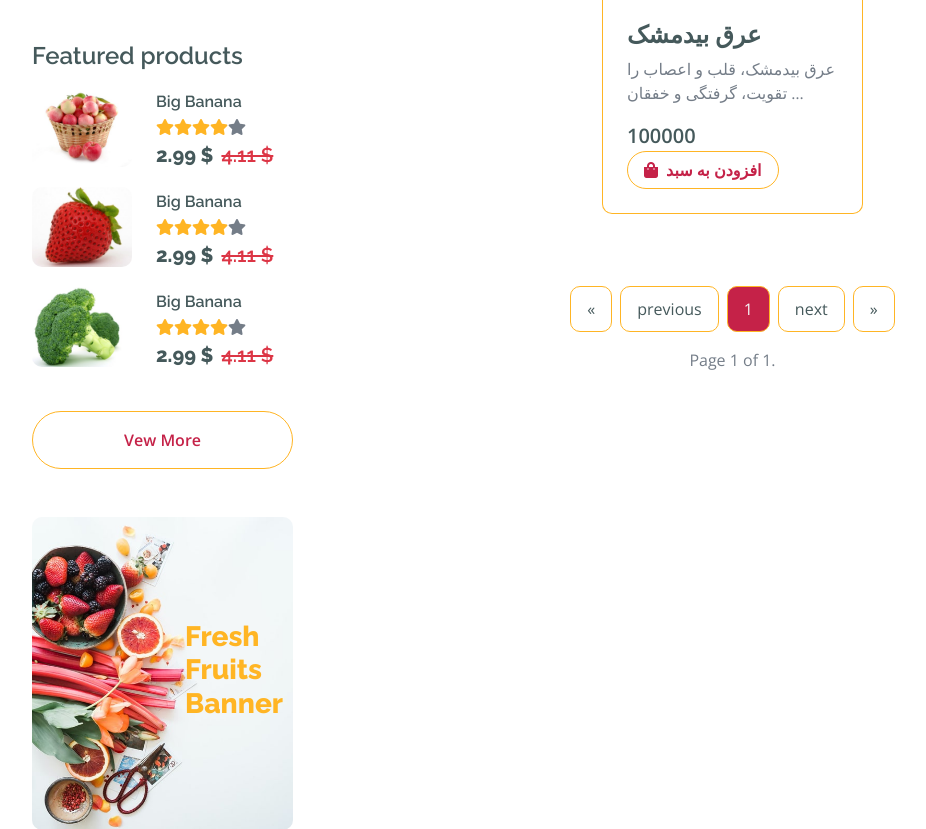
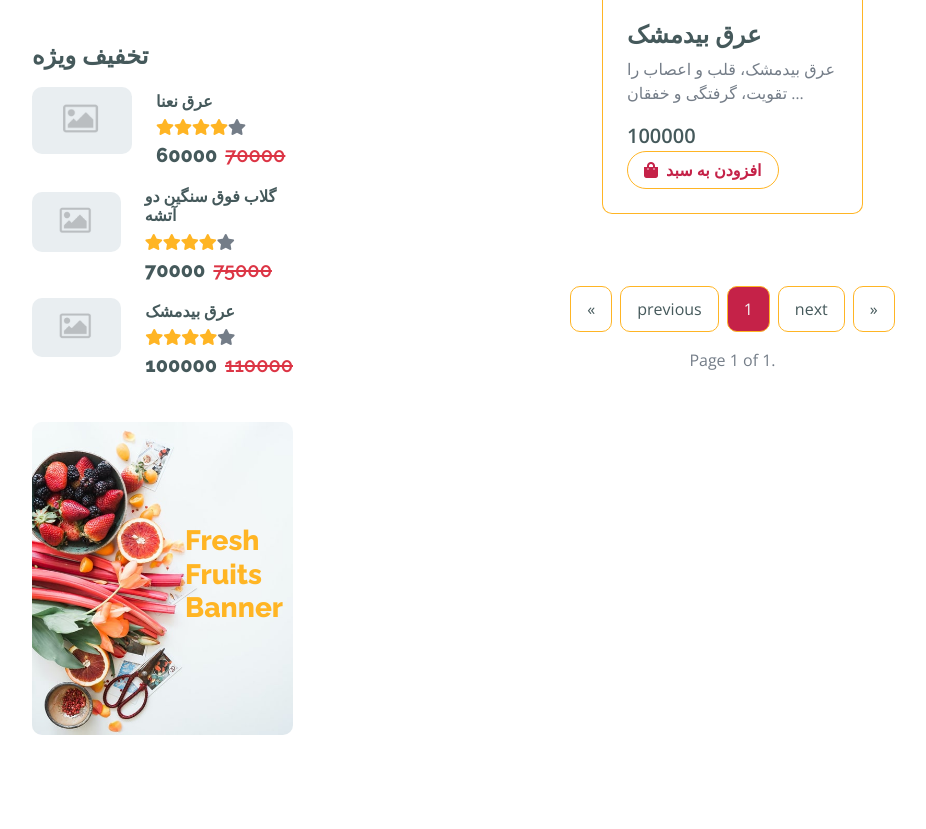
Before and after one commit to hamidrezakhorram/kashangol-website, a Django app: page /shop in a window 1280 px wide. Shown: the part 1175-2004 px from the top of the page, without its empty margins (50-976 px from the left). Run offline with Django 4.2, Linux system fonts and the light colour scheme; data comes from the database, SQL or seed files in the repository; both versions use the stored data as it was after the commit; some libraries are stand-ins or nearby versions.

Commit message:
discount product bar added

```diff
--- /dev/null
+++ b/shop/templatetags/shop_tags.py
@@ -0,0 +1,24 @@
+from django import template
+from shop.models import Product
+
+register = template.Library()
+
+@register.inclusion_tag('shop/shop-discount.html')
+def discount_tag(arg = 3):
+    products = Product.objects.filter(pub_status=1).exclude(discount =0).order_by('price')[:arg]
+    for product in products:
+        product.price = product.price - product.discount
+    return {'products': products}
+
+
+
+
+
+# @register.inclusion_tag('shop/shop-discount.html')
+# def postcategory():
+#     products = Product.objects.filter(pub_status=1)
+#     categories = Category.objects.all()
+#     catdict ={}
+#     for name in categories:
+#         catdict[name]=posts.filter(Category = name).count()
+#     return {'categories': catdict}
--- a/shop/views.py
+++ b/shop/views.py
@@ -23,3 +23,12 @@ def singel_views(request , pid):
     products=get_object_or_404(Product , pk = pid , pub_status = 1)
     context={'products': products}
     return render(request, 'shop/shop-detail.html' , context)
+
+def discount_views(request):
+    products= Product.objects.filter( pub_status = True)
+    products_max = products.objects.order_by('-price')
+    context={'products_max': products_max}
+
+
+
+    return render(request, 'shop/shop-discount.html'  , context)
--- /dev/null
+++ b/templates/shop/shop-discount.html
@@ -0,0 +1,28 @@
+{% load static %}
+
+<div class="col-lg-12">
+    <h4 class="mb-3">تخفیف ویژه</h4>
+    {% for product in products %}
+    <div class="d-flex align-items-center justify-content-start">
+        <div class="rounded me-4" style="width: 100px; height: 100px;">
+            <img src="{{product.image.url}}" class="img-fluid rounded" alt="">
+        </div>
+        <div>
+            <h6 class="mb-2">{{product.name}}</h6>
+            <div class="d-flex mb-2">
+                <i class="fa fa-star text-secondary"></i>
+                <i class="fa fa-star text-secondary"></i>
+                <i class="fa fa-star text-secondary"></i>
+                <i class="fa fa-star text-secondary"></i>
+                <i class="fa fa-star"></i>
+            </div>
+            <div class="d-flex mb-2">
+                <h5 class="fw-bold me-2">{{product.price}}</h5>
+                <h5 class="text-danger text-decoration-line-through">{{product.price|add:product.discount}}</h5>
+            </div>
+        </div>
+    </div>
+    {% endfor %}
+
+
+</div>
--- a/templates/shop/shop.html
+++ b/templates/shop/shop.html
@@ -1,5 +1,6 @@
 {% extends 'base.html' %}
 {% load static %}
+{% load shop_tags %}
 {% block content%}
 
 
@@ -91,70 +92,11 @@
                                                 <label for="Categories-5"> Expired</label>
                                             </div>
                                         </div>
+
                                     </div>
-                                    <div class="col-lg-12">
-                                        <h4 class="mb-3">Featured products</h4>
-                                        <div class="d-flex align-items-center justify-content-start">
-                                            <div class="rounded me-4" style="width: 100px; height: 100px;">
-                                                <img src="{% static 'img/featur-1.jpg' %}" class="img-fluid rounded" alt="">
-                                            </div>
-                                            <div>
-                                                <h6 class="mb-2">Big Banana</h6>
-                                                <div class="d-flex mb-2">
-                                                    <i class="fa fa-star text-secondary"></i>
-                                                    <i class="fa fa-star text-secondary"></i>
-                                                    <i class="fa fa-star text-secondary"></i>
-                                                    <i class="fa fa-star text-secondary"></i>
-                                                    <i class="fa fa-star"></i>
-                                                </div>
-                                                <div class="d-flex mb-2">
-                                                    <h5 class="fw-bold me-2">2.99 $</h5>
-                                                    <h5 class="text-danger text-decoration-line-through">4.11 $</h5>
-                                                </div>
-                                            </div>
-                                        </div>
-                                        <div class="d-flex align-items-center justify-content-start">
-                                            <div class="rounded me-4" style="width: 100px; height: 100px;">
-                                                <img src="{% static 'img/featur-2.jpg' %}" class="img-fluid rounded" alt="">
-                                            </div>
-                                            <div>
-                                                <h6 class="mb-2">Big Banana</h6>
-                                                <div class="d-flex mb-2">
-                                                    <i class="fa fa-star text-secondary"></i>
-                                                    <i class="fa fa-star text-secondary"></i>
-                                                    <i class="fa fa-star text-secondary"></i>
-                                                    <i class="fa fa-star text-secondary"></i>
-                                                    <i class="fa fa-star"></i>
-                                                </div>
-                                                <div class="d-flex mb-2">
-                                                    <h5 class="fw-bold me-2">2.99 $</h5>
-                                                    <h5 class="text-danger text-decoration-line-through">4.11 $</h5>
-                                                </div>
-                                            </div>
-                                        </div>
-                                        <div class="d-flex align-items-center justify-content-start">
-                                            <div class="rounded me-4" style="width: 100px; height: 100px;">
-                                                <img src="{% static 'img/featur-3.jpg' %}" class="img-fluid rounded" alt="">
-                                            </div>
-                                            <div>
-                                                <h6 class="mb-2">Big Banana</h6>
-                                                <div class="d-flex mb-2">
-                                                    <i class="fa fa-star text-secondary"></i>
-                                                    <i class="fa fa-star text-secondary"></i>
-                                                    <i class="fa fa-star text-secondary"></i>
-                                                    <i class="fa fa-star text-secondary"></i>
-                                                    <i class="fa fa-star"></i>
-                                                </div>
-                                                <div class="d-flex mb-2">
-                                                    <h5 class="fw-bold me-2">2.99 $</h5>
-                                                    <h5 class="text-danger text-decoration-line-through">4.11 $</h5>
-                                                </div>
-                                            </div>
-                                        </div>
-                                        <div class="d-flex justify-content-center my-4">
-                                            <a href="#" class="btn border border-secondary px-4 py-3 rounded-pill text-primary w-100">Vew More</a>
-                                        </div>
-                                    </div>
+
+                                    {% discount_tag  %}
+
                                     <div class="col-lg-12">
                                         <div class="position-relative">
                                             <img src="{% static 'img/banner-fruits.jpg' %}" class="img-fluid w-100 rounded" alt="">
```
Also changed, not shown: db.sqlite3, shop/templatetags/__init__.py (added).
